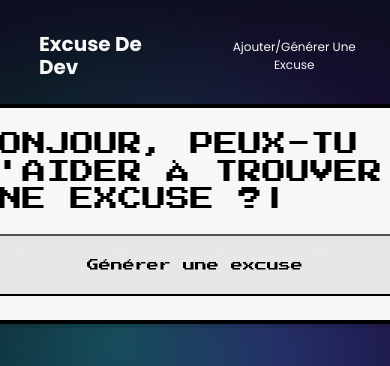
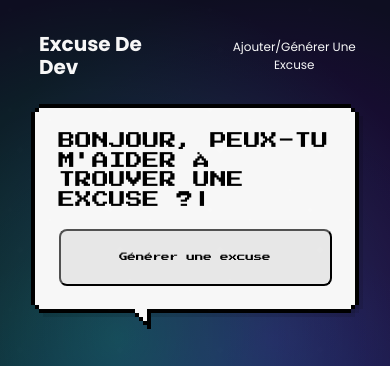
Before and after one commit to diesos/excusededev, a React (Vite) app in the folder Front/: page / in a window 390 px wide. Shown: the top 366 px of the page. Built offline with nearby package versions, Linux system fonts and the light colour scheme; no server answers.

Commit message:
chore: Update CSS for bubble size and media queries

```diff
--- a/Front/src/App.css
+++ b/Front/src/App.css
@@ -129,26 +129,32 @@ ul {
   margin-left: clamp(15%, 30%, 30%);
   font-family: "Press Start 2P", cursive;
 }
+.bubble.large {
+  width: clamp(200px, 480px, 760px);
+  font-size: clamp(1vw, 1vh, 10rem);
+  text-align: left;
+  text-transform: uppercase;
+  margin-right: clamp(15%, 30%, 30%);
+  margin-left: clamp(15%, 30%, 30%);
+  font-family: "Press Start 2P", cursive;
+  @media(max-width:450px){
+     width: clamp(80vw, 5vw, 200px);
+  }
+  @media (min-width: 500px) {
+      width: clamp(50vw, 5vw, 200px);
+    }
 
-.bubble.bottom::after {
-  height: 4px;
-  width: 4px;
-  bottom: -8px;
-  right: 23px;
-  box-shadow: 0 4px #000, 0 8px #000, 0 12px #000, 0 16px #000, -4px 12px #000,
-    -8px 8px #000, -12px 4px #000, -4px 4px #fff, -8px 4px #fff, -4px 8px #fff,
-    -4px 0 #fff, -8px 0 #fff, -12px 0 #fff;
-}
+  }
 
-@media (max-width: 768px) {
+
+
+/* @media (max-width: 768px) {
   .hero {
     left: 95%;
     top: 500px;
     transform: translateX(-50%);
     bottom: 0; /* Centrer horizontalement */
-    right: auto; /* Désactiver l'alignement à droite */
-  }
-}
+
 
 /* Pour les écrans larges (PC), optionnel si vous avez besoin d'ajustements spécifiques */
 @media (min-width: 769px) {
@@ -164,6 +170,13 @@ ul {
     left: auto; /* Désactiver l'alignement à gauche */
   }
 }
+
+/* @media (max-witdh: 450px){
+  .hero{
+    height: 3em;
+    width: 3em;
+  }
+} */
 
 .generate-btn, form > button{
   margin-top: 20px;
@@ -212,3 +225,21 @@ form > input {
     transform: translateX(0);
   }
 }
+
+
+.bubble.bottom::after {
+
+  height: 4px;
+  width: 4px;
+  bottom: -8px;
+  right: 23px;
+  box-shadow: 0 4px #000, 0 8px #000, 0 12px #000, 0 16px #000, -4px 12px #000,
+    -8px 8px #000, -12px 4px #000, -4px 4px #fff, -8px 4px #fff, -4px 8px #fff,
+    -4px 0 #fff, -8px 0 #fff, -12px 0 #fff;
+}
+
+@media (max-width: 769px) {
+  .bubble.bottom::after {
+    right: 200px;
+  }
+}
```
